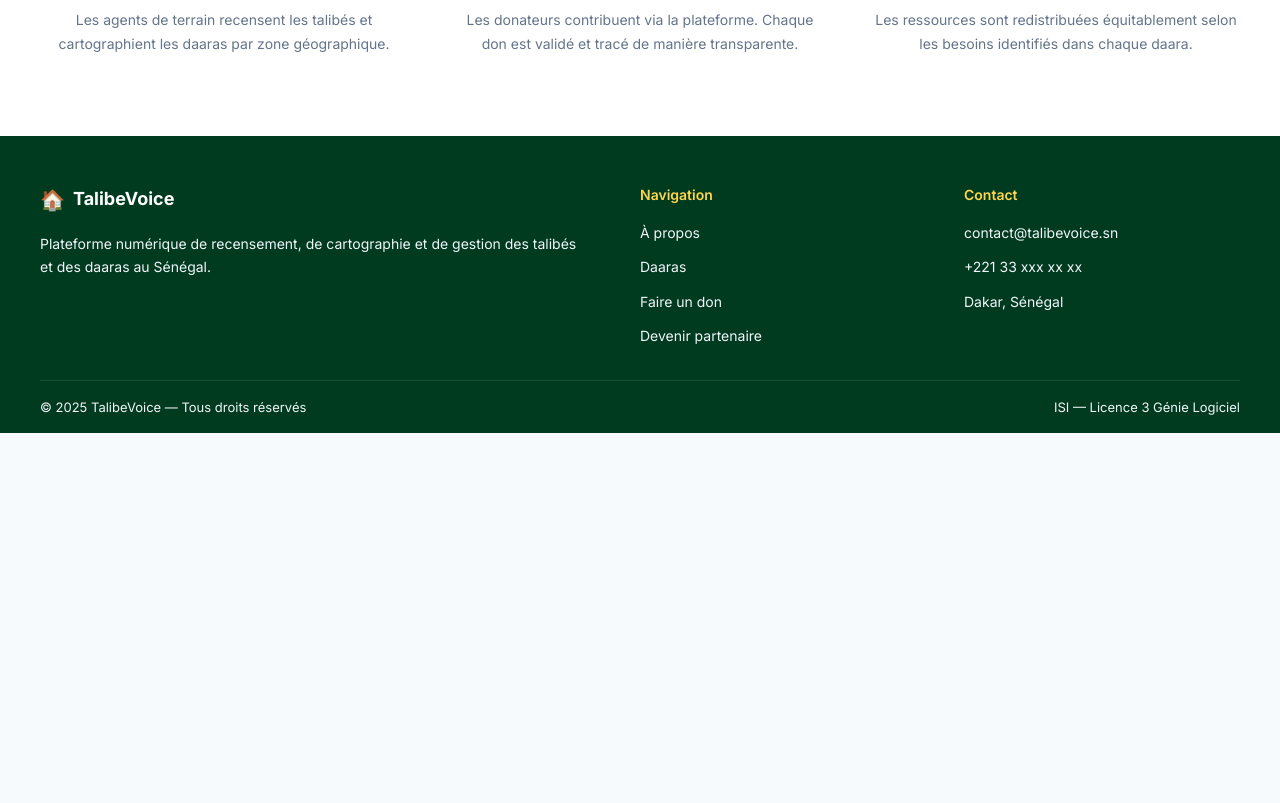
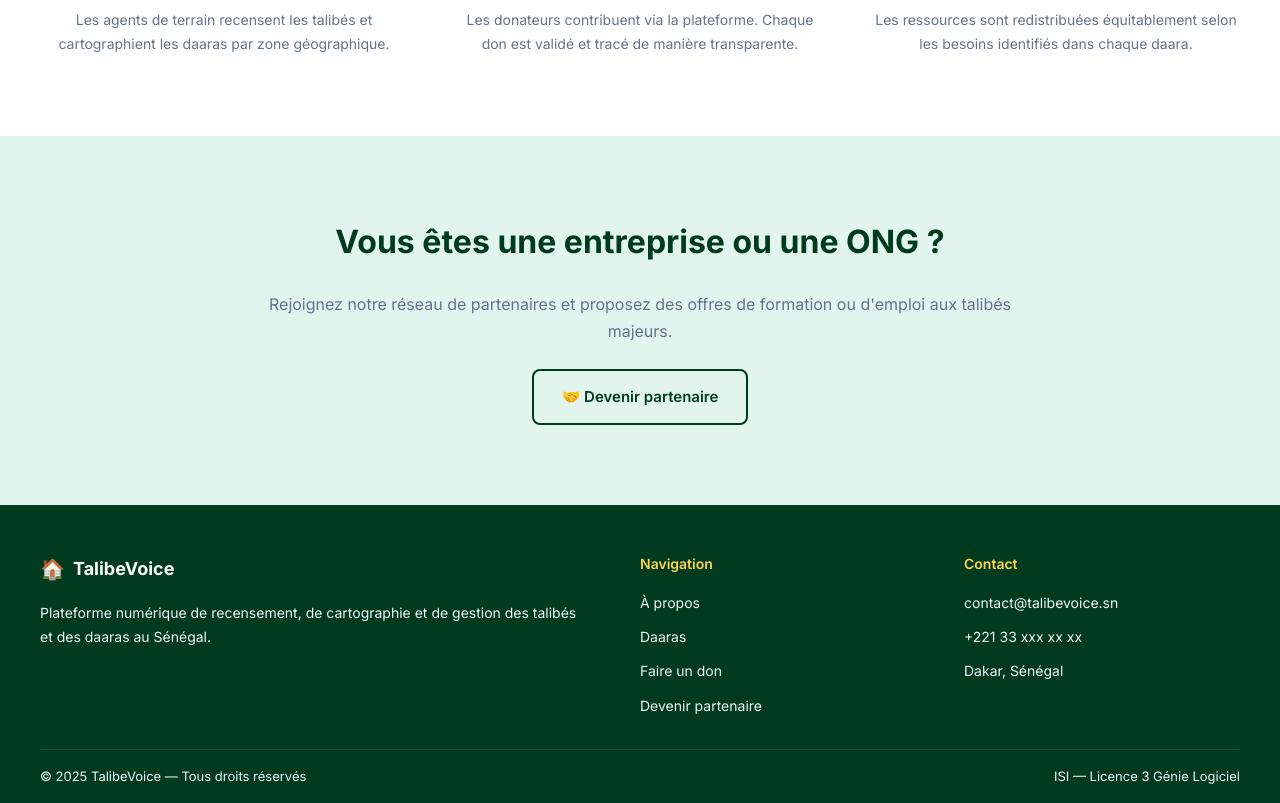
Before and after one commit to aminata-byte/talibevoice_publicweb, a React (Vite) app: page / in a window 1280 px wide. Shown: the part 1200-2003 px from the top of the page. Before the commit the page ends 1633 px from the top, so only its background shows below. Built offline with nearby package versions, Linux system fonts and the light colour scheme.

Commit message:
feat: composant CTAPartenaire et HomePage terminés et validés

```diff
--- /dev/null
+++ b/src/components/sections/CTAPartenaire.css
@@ -0,0 +1,54 @@
+.cta {
+  background-color: var(--primary-light);
+  padding: 5rem 2rem;
+}
+
+.cta__container {
+  max-width: 800px;
+  margin: 0 auto;
+  text-align: center;
+  display: flex;
+  flex-direction: column;
+  align-items: center;
+  gap: 1.5rem;
+}
+
+.cta__title {
+  font-size: 2rem;
+  font-weight: 700;
+  color: var(--primary-dark);
+}
+
+.cta__subtitle {
+  font-size: 1rem;
+  color: var(--text-secondary);
+  line-height: 1.7;
+}
+
+.cta__btn {
+  background-color: transparent;
+  color: var(--primary-dark);
+  border: 2px solid var(--primary-dark);
+  padding: 14px 28px;
+  border-radius: var(--radius-md);
+  font-size: 15px;
+  font-weight: 600;
+  transition: all 0.2s;
+}
+
+.cta__btn:hover {
+  background-color: var(--primary-dark);
+  color: var(--white);
+}
+
+/* Responsive */
+@media (max-width: 768px) {
+  .cta__title {
+    font-size: 1.5rem;
+  }
+
+  .cta__btn {
+    width: 100%;
+    text-align: center;
+  }
+}
--- /dev/null
+++ b/src/components/sections/CTAPartenaire.jsx
@@ -0,0 +1,21 @@
+import { Link } from "react-router-dom";
+import "./CTAPartenaire.css";
+
+function CTAPartenaire() {
+  return (
+    <section className="cta">
+      <div className="cta__container">
+        <h2 className="cta__title">Vous êtes une entreprise ou une ONG ?</h2>
+        <p className="cta__subtitle">
+          Rejoignez notre réseau de partenaires et proposez des offres de
+          formation ou d'emploi aux talibés majeurs.
+        </p>
+        <Link to="/devenir-partenaire" className="cta__btn">
+          🤝 Devenir partenaire
+        </Link>
+      </div>
+    </section>
+  );
+}
+
+export default CTAPartenaire;
--- a/src/pages/HomePage.jsx
+++ b/src/pages/HomePage.jsx
@@ -3,6 +3,7 @@ import Footer from "../components/layout/Footer";
 import HeroSection from "../components/sections/HeroSection";
 import StatsSection from "../components/sections/StatsSection";
 import HowItWorks from "../components/sections/HowItWorks";
+import CTAPartenaire from "../components/sections/CTAPartenaire";
 
 function HomePage() {
   return (
@@ -11,6 +12,7 @@ function HomePage() {
       <HeroSection />
       <StatsSection />
       <HowItWorks />
+      <CTAPartenaire />
       <Footer />
     </div>
   );
```
